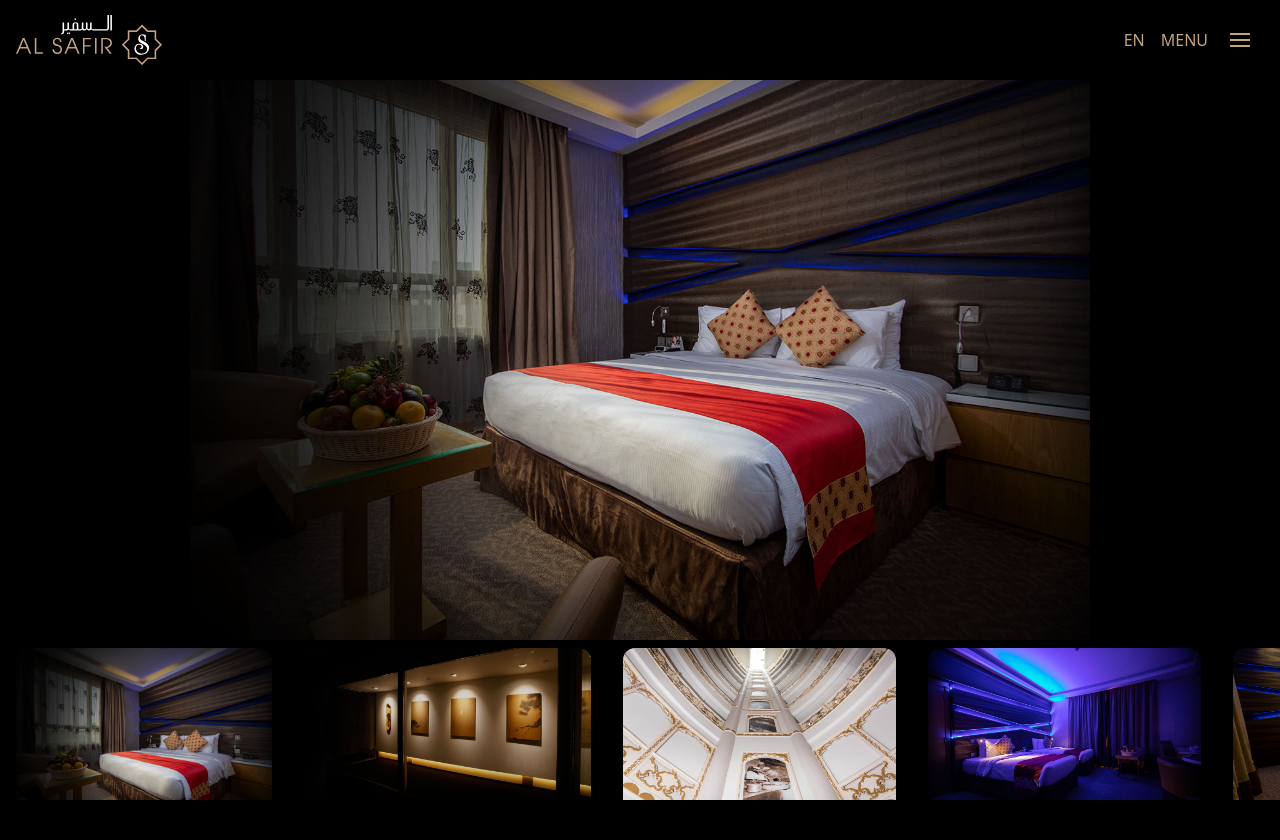
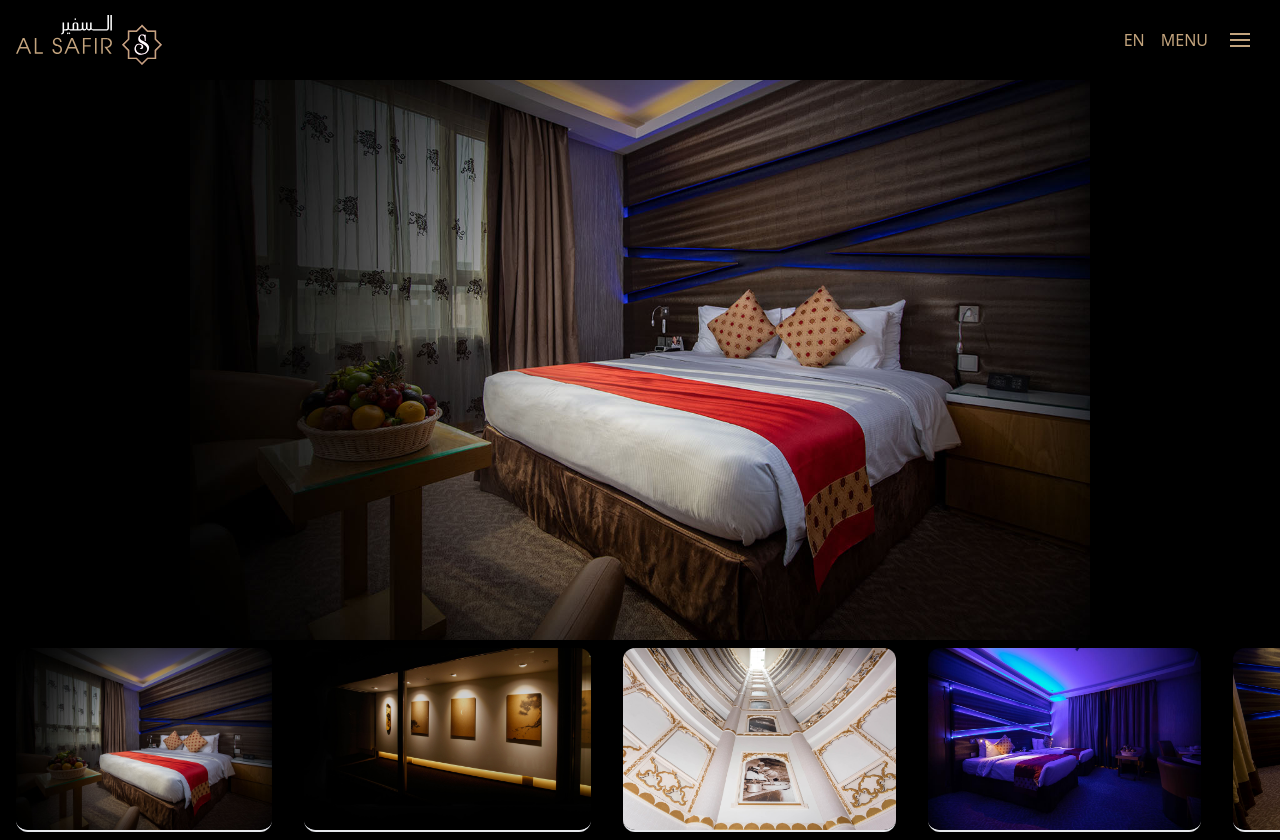
Before and after one commit to akhil272/alsafirhotel, a Next.js app: page /photogallery/1 in a window 1280 px wide. Built offline with nearby package versions, Linux system fonts and the light colour scheme.

Commit message:
fixed framer motion issues

```diff
--- a/components/Card/OfferCard.tsx
+++ b/components/Card/OfferCard.tsx
@@ -1,5 +1,7 @@
 import { motion } from "framer-motion";
 import Image from "next/image";
+import { fadeInUp, stagger } from "../../variants";
+
 interface OfferCardData {
   title: string;
   description: string;
@@ -10,10 +12,7 @@ interface OfferCardData {
 const OfferCard = ({ title, description, src }: OfferCardData) => {
   return (
     <motion.div
-      initial={{ opacity: 0, y: 100 }}
-      animate={{ opacity: 1, y: 0 }}
-      transition={{ ease: "easeOut", duration: 1 }}
-      exit={{ opacity: 0 }}
+      variants={fadeInUp}
       className="space-y-2 scale-95 hover:scale-100 transition-all duration-1000 border-b-2 p-2 border-primary "
     >
       <div className="h-96 w-auto relative">
--- a/pages/_app.tsx
+++ b/pages/_app.tsx
@@ -1,20 +1,20 @@
 import type { AppProps } from "next/app";
 import BookNow from "../components/BookNow";
 import NavBar from "../components/NavBar";
-import { AnimateSharedLayout } from "framer-motion";
+import { AnimatePresence } from "framer-motion";
 import "../styles/base.css";
 
-function MyApp({ Component, pageProps }: AppProps) {
+function MyApp({ Component, pageProps, router }: AppProps) {
   return (
     <div className="flex flex-col h-screen">
       <header>
         <NavBar />
       </header>
-      <AnimateSharedLayout>
+      <AnimatePresence exitBeforeEnter>
         <main className="flex-1">
-          <Component {...pageProps} />
+          <Component {...pageProps} key={router.route} />
         </main>
-      </AnimateSharedLayout>
+      </AnimatePresence>
       <footer className="py-5 bg-black ">
         <BookNow />
       </footer>
--- a/pages/dine/[id].tsx
+++ b/pages/dine/[id].tsx
@@ -1,20 +1,39 @@
 import { useState } from "react";
 import OfferListings from "../../components/Card/OffersData";
 import DineInCard from "../../components/DineIn/DineInCard";
-
+import { motion } from "framer-motion";
 const DineIn = () => {
   const [offers, setOffers] = useState(OfferListings);
-
+  const glowVariants = {
+    initial: {
+      opacity: 0,
+    },
+    hover: {
+      opacity: 1,
+    },
+  };
   return (
-    <div className="lg:grid lg:grid-cols-3 lg:gap-8 lg:px-40">
-      {offers.map((offer) => (
+    <div className="lg:grid mt-30 lg:grid-cols-3 lg:gap-8 lg:px-40">
+      {/* {offers.map((offer) => (
         <DineInCard
           key={offer.id}
           title={offer.title}
           description={offer.description}
           src={offer.coverImage}
         />
-      ))}
+      ))} */}
+      <motion.div initial="initial" whileHover="hover">
+        <motion.div variants={glowVariants}>
+          {offers.map((offer) => (
+            <DineInCard
+              key={offer.id}
+              title={offer.title}
+              description={offer.description}
+              src={offer.coverImage}
+            />
+          ))}
+        </motion.div>
+      </motion.div>
     </div>
   );
 };
--- a/pages/offers/index.tsx
+++ b/pages/offers/index.tsx
@@ -2,6 +2,8 @@ import { useState } from "react";
 import OfferCard from "../../components/Card/OfferCard";
 import OfferListings from "../../components/Card/OffersData";
 import { AnimatePresence, motion } from "framer-motion";
+import { slideInRight, stagger } from "../../variants";
+
 function Offers() {
   const [offers, setOffers] = useState(OfferListings);
   const [select, setSelected] = useState("all");
@@ -15,10 +17,9 @@ function Offers() {
   };
   return (
     <motion.div
-      initial={{ opacity: 0, x: -100 }}
-      animate={{ opacity: 1, x: 0 }}
-      transition={{ ease: "easeOut", duration: 1 }}
-      exit={{ opacity: 0 }}
+      initial="initial"
+      animate="animate"
+      variants={slideInRight}
       className="mt-20 mb-20 flex flex-col md:space-y-10 space-y-4"
     >
       <h1 className="text-3xl lg:text-6xl p-4 uppercase font-markbook tracking-wide text-center text-primary ">
@@ -49,8 +50,10 @@ function Offers() {
             Dine
           </button>
         </div>
-        <div className="lg:grid lg:grid-cols-3 lg:gap-8 lg:px-40">
-          <AnimatePresence>
+        <motion.div
+          variants={stagger}
+          className="lg:grid lg:grid-cols-3 lg:gap-8 lg:px-40"
+        >
           {offers.map((offer) => (
             <OfferCard
               key={offer.id}
@@ -59,8 +62,7 @@ function Offers() {
               src={offer.coverImage}
             />
           ))}
-          </AnimatePresence>
-        </div>
+        </motion.div>
       </div>
     </motion.div>
   );
--- a/pages/photogallery/[id].tsx
+++ b/pages/photogallery/[id].tsx
@@ -2,6 +2,7 @@ import { ImageData } from "../../components/PhotoGallery/ImageData";
 import { motion, AnimatePresence } from "framer-motion";
 import Link from "next/link";
 import { useRouter } from "next/router";
+import { fadeInUp, stagger } from "../../variants";
 
 const ImageViewer = () => {
   const router = useRouter();
@@ -9,40 +10,50 @@ const ImageViewer = () => {
   const linkId = Number(params.id);
   const selectedImage = ImageData.find((item) => item.id === linkId);
   return (
-    <motion.div className="w-screen h-screen ">
-      <div className="flex w-full justify-center items-center h-[80vh] ">
+    <motion.div
+      exit={{ opacity: 0 }}
+      initial="initial"
+      animate="animate"
+      className="w-screen h-screen"
+    >
+      <motion.div
+        whileTap={{ scale: 0.9 }}
+        className="flex w-full justify-center items-center h-[80vh] "
+      >
         <Link href="/photogallery">
           <a className="h-full ">
-            <AnimatePresence>
-              <motion.img
-                initial={{ opacity: 0, y: 20 }}
-                animate={{ opacity: 1, y: 0 }}
-                transition={{ ease: "easeOut", duration: 1 }}
-                exit={{ opacity: 0 }}
-                className="h-full object-cover overflow-hidden "
-                src={selectedImage?.image}
-              />
-            </AnimatePresence>
+            <motion.img
+              initial={{ y: "20vh", opacity: 0 }}
+              animate={{ y: 0, opacity: 1 }}
+              transition={{ ease: "easeOut", duration: 1, delay: 0.2 }}
+              className="h-full object-cover overflow-hidden "
+              src={selectedImage?.image}
+            />
           </a>
         </Link>
-      </div>
-      <div className="flex overflow-x-auto ">
+      </motion.div>
+      <motion.div variants={stagger} className="flex overflow-x-auto ">
         {ImageData.map((item) => {
           return (
-            <div className="flex-shrink-0 md:h-48 h-24 px-4 " key={item.id}>
+            <motion.div
+              className="flex-shrink-0 md:h-48 h-24 px-4 "
+              key={item.id}
+              variants={fadeInUp}
+              whileTap={{ scale: 0.9 }}
+            >
               <Link href={`/photogallery/${encodeURIComponent(item.id)}`}>
-                <a className="flex  h-full w-full">
+                <a className="flex h-full w-full">
                   <motion.img
-                    layoutId={String(item.id)}
-                    className=" mt-2 w-full object-cover rounded-xl border-b-2"
+                    variants={fadeInUp}
+                    className="mt-2 w-full object-cover rounded-xl border-b-2"
                     src={item.image}
                   />
                 </a>
               </Link>
-            </div>
+            </motion.div>
           );
         })}
-      </div>
+      </motion.div>
     </motion.div>
   );
 };
--- a/pages/photogallery/index.tsx
+++ b/pages/photogallery/index.tsx
@@ -1,31 +1,36 @@
 import { motion } from "framer-motion";
 import { ImageData } from "../../components/PhotoGallery/ImageData";
 import Link from "next/link";
+import { fadeInUp, stagger } from "../../variants";
 
 const PhotoGallery = () => {
   return (
-    <div className="mt-20 mb-20 flex flex-col md:space-y-10 space-y-4">
+    <motion.div
+      initial="initial"
+      animate="animate"
+      exit="exit"
+      className="mt-20 mb-20 flex flex-col md:space-y-10 space-y-4"
+    >
       <div>
         <h1 className="text-3xl lg:text-6xl p-4 uppercase font-markbook tracking-wide text-center text-primary ">
           Gallery
         </h1>
       </div>
-      <div className="lg:grid lg:grid-cols-3 lg:gap-8 lg:px-40">
+      <motion.div
+        variants={stagger}
+        className="lg:grid lg:grid-cols-3 lg:gap-8 lg:px-40"
+      >
         {ImageData.map((item) => {
           return (
             <motion.div
-              initial={{ opacity: 0, y: 20 }}
-              animate={{ opacity: 1, y: 0 }}
-              transition={{ ease: "easeOut", duration: 1 }}
-              exit={{ opacity: 0 }}
               className="flex w-auto h-auto justify-center items-center py-4 px-1 "
               key={item.id}
+              variants={fadeInUp}
             >
               <Link href={`/photogallery/${encodeURIComponent(item.id)}`}>
                 <a>
-                  <motion.img
+                  <img
                     className="h-96 object-cover rounded-xl border-b-4 border-primary"
-                    layoutId={String(item.id)}
                     src={item.image}
                   />
                 </a>
@@ -33,8 +38,8 @@ const PhotoGallery = () => {
             </motion.div>
           );
         })}
-      </div>
-    </div>
+      </motion.div>
+    </motion.div>
   );
 };
 
--- a/pages/stay/index.tsx
+++ b/pages/stay/index.tsx
@@ -3,6 +3,7 @@ import ImageSlider from "../../components/ImageSlider";
 import Amenities from "../../components/StayRoom/Amenities";
 import RoomType from "../../components/StayRoom/RoomType";
 import IconsPack from "../../public/images/IconsPack";
+import { slideInRight } from "../../variants";
 
 const Stay = () => {
   const coverImage01 = "/images/staypage/twin-room-inside.jpg";
@@ -14,10 +15,10 @@ const Stay = () => {
 
   return (
     <motion.div
-      initial={{ opacity: 0, x: -100 }}
-      animate={{ opacity: 1, x: 0 }}
-      transition={{ ease: "easeOut", duration: 1 }}
-      exit={{ opacity: 0 }}
+      initial="initial"
+      animate="animate"
+      exit="exit"
+      variants={slideInRight}
     >
       <ImageSlider autoPlayTime={10000} images={[coverImage02, coverImage01]}>
         <div className="flex flex-col h-full mt-24  px-2 md:p-0">
--- /dev/null
+++ b/variants.ts
@@ -0,0 +1,19 @@
+export const fadeInUp = {
+  initial: { opacity: 0, y: "10vh" },
+  animate: { opacity: 1, y: 0, transition: { ease: "easeOut", duration: 1 } },
+  exit: { opacity: 0 },
+};
+
+export const slideInRight = {
+  initial: { opacity: 0, x: "-10vh" },
+  animate: { opacity: 1, x: 0, transition: { ease: "easeOut", duration: 1 } },
+  exit: { opacity: 0 },
+};
+
+export const stagger = {
+  animate: {
+    transition: {
+      staggerChildren: 0.05,
+    },
+  },
+};
```
Lines whose indentation alone changed are shown as unchanged.
